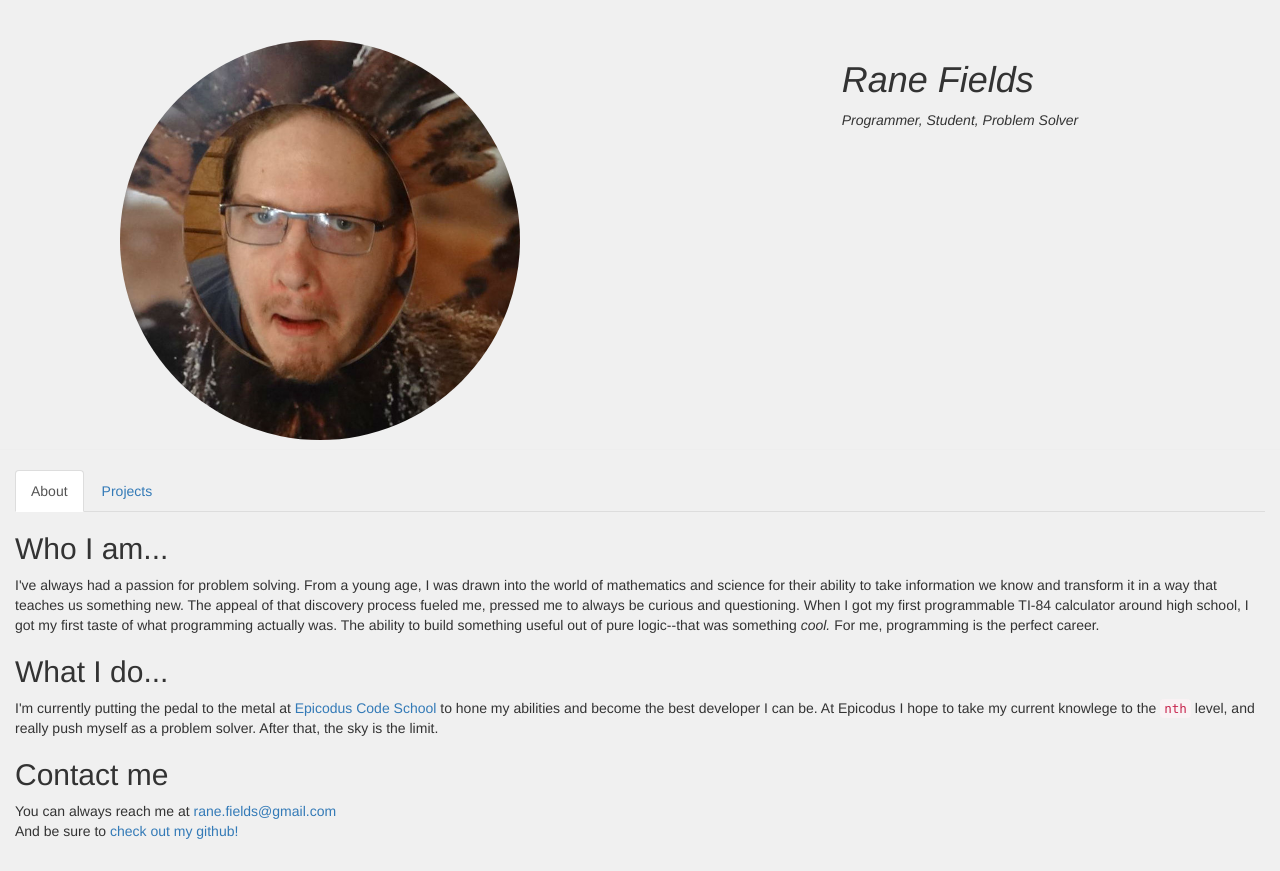
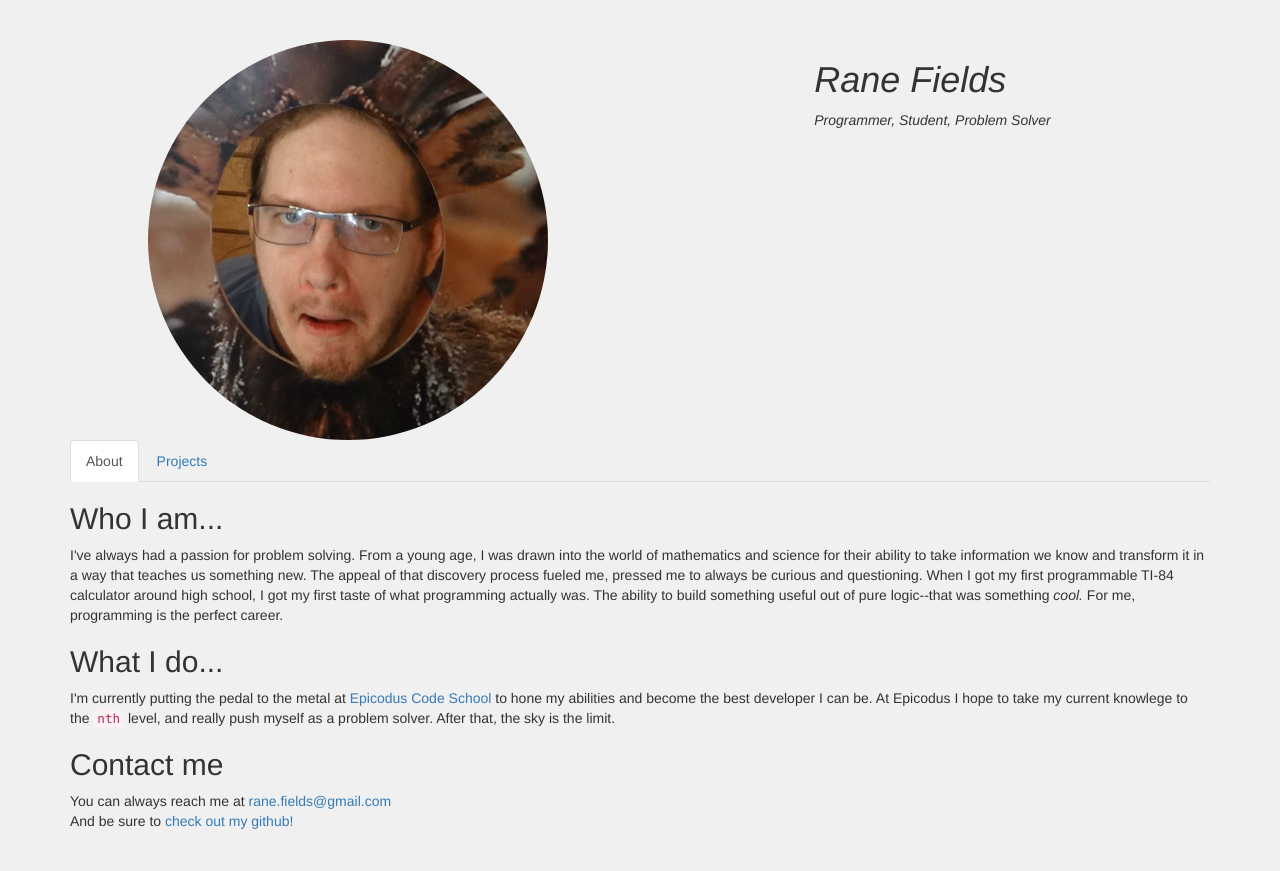
Before and after one commit to LydianLights/portfolio-page, a plain HTML site: page index.html in a window 1280 px wide. Drawn offline with Linux system fonts and the light colour scheme.

Commit message:
Revert to single bootstrap container

```diff
--- a/css/styles.css
+++ b/css/styles.css
@@ -4,7 +4,7 @@ body {
 
 /* Header styles */
 .page-header-img img {
-  height: 400px;
+  max-height: 400px;
 }
 
 .page-header-title {
--- a/index.html
+++ b/index.html
@@ -7,7 +7,7 @@
   </head>
   <body>
     <!-- Main header with photo/name -->
-    <div class="page-header container-fluid">
+    <div class="page-header container">
       <div class="row">
         <div class="page-header-img col-sm-6">
           <img src="img/me_irl.jpg" class="img-responsive img-circle center-block">
@@ -21,11 +21,9 @@
           </div>
         </div>
       </div>
-    </div>
 
 
     <!-- Tab navigation and buffer between page header and content -->
-    <div class="main-body-header container-fluid">
       <div class="row">
         <div class="col-xs-12">
           <ul class="nav nav-tabs">
@@ -34,11 +32,9 @@
           </ul>
         </div>
       </div>
-    </div>
 
 
     <!-- Main body content starts here -->
-    <div class="main-body container-fluid">
       <div class="row">
         <div class="col-xs-12">
           <h2>Who I am...</h2>
```
